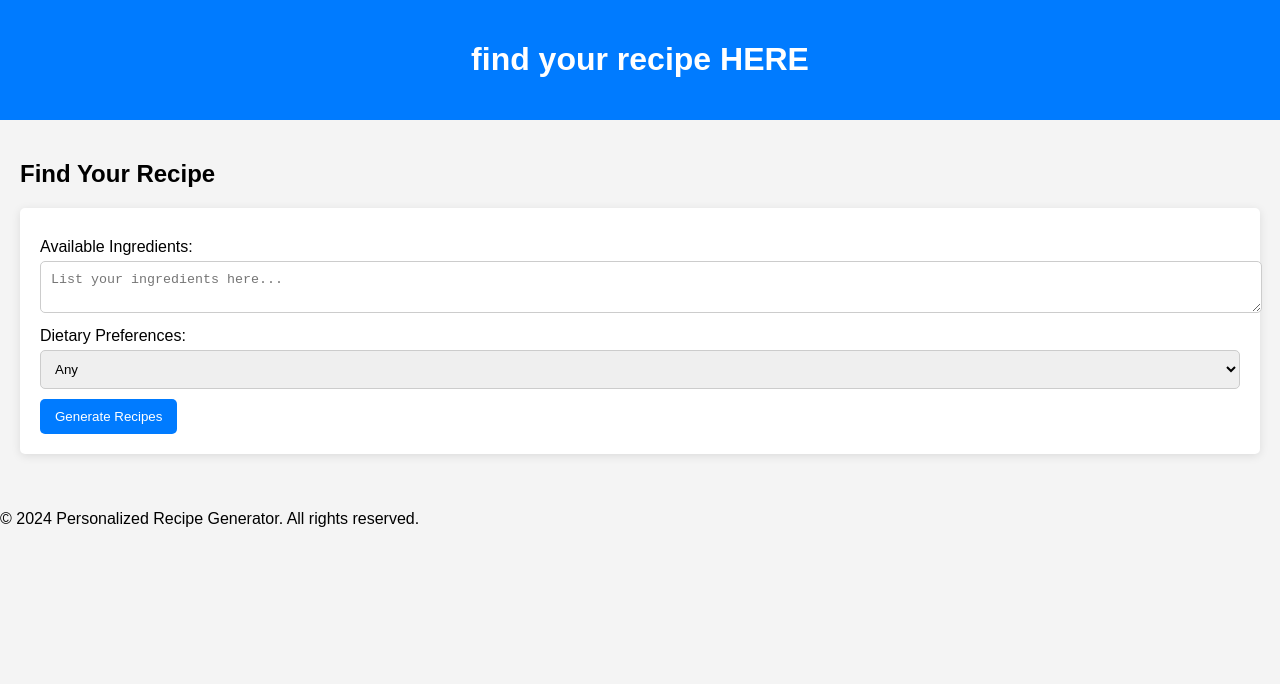
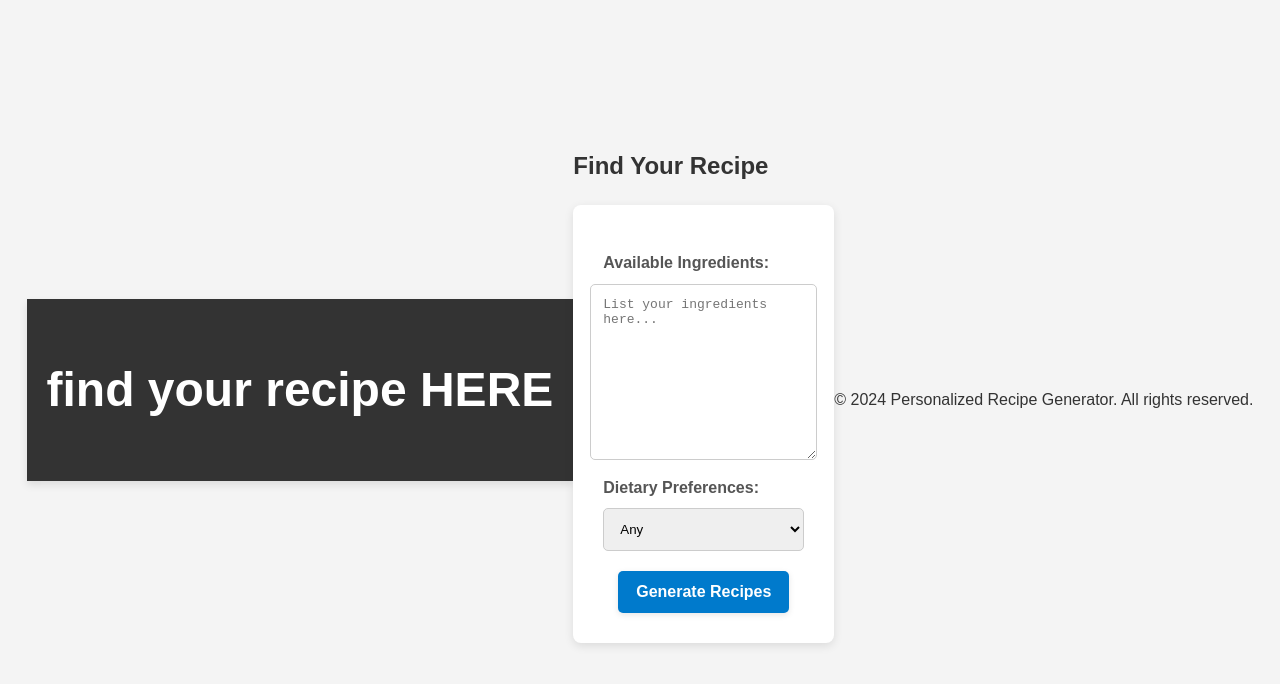
Before and after one commit to Joice-2004/Personalised_-recipe_generator, a plain HTML site: page recipe.html in a window 1280 px wide. Drawn offline with Linux system fonts and the light colour scheme.

Commit message:
Add files via upload

```diff
--- a/styles.css
+++ b/styles.css
@@ -1,62 +1,124 @@
+/* Global styles */
 body {
     font-family: Arial, sans-serif;
     margin: 0;
     padding: 0;
     background-color: #f4f4f4;
+    color: #333;
+    line-height: 1.6;
+    display: flex;
+    justify-content: center;
+    align-items: center;
+    min-height: 100vh;
 }
 
+/* Centered content wrapper */
+.container {
+    max-width: 800px;
+    width: 100%;
+    padding: 20px;
+    box-sizing: border-box;
+}
+
+/* Header styles */
 header {
-    background: #007BFF;
-    color: white;
+    background-color: #333333;
+    color: #ffffff;
     text-align: center;
     padding: 20px;
-} /* Add this closing brace */
-
-main {
-    padding: 20px;
+    font-size: 1.5em;
+    font-weight: bold;
+    box-shadow: 0 4px 8px rgba(0, 0, 0, 0.1);
+    margin-bottom: 20px;
 }
 
+/* Form styling */
 form {
-    background: white;
-    padding: 20px;
-    border-radius: 5px;
-    box-shadow: 0 2px 10px rgba(0, 0, 0, 0.1);
+    background-color: #ffffff;
+    padding: 30px;
+    border-radius: 8px;
+    box-shadow: 0 3px 10px rgba(0, 0, 0, 0.1);
+    display: flex;
+    flex-direction: column;
+    align-items: center;
+    max-width: 500px;
+    margin: auto;
 }
 
 label {
-    display: block;
-    margin-top: 10px;
+    font-weight: bold;
+    color: #555555;
+    margin-top: 15px;
+    width: 100%;
 }
 
 textarea, select {
     width: 100%;
-    padding: 10px;
-    margin-top: 5px;
-    border: 1px solid #ccc;
+    padding: 12px;
+    margin-top: 8px;
+    border: 1px solid #cccccc;
     border-radius: 5px;
+    transition: border-color 0.3s ease;
 }
 
+/* Larger textarea specifically for ingredients input */
+textarea#ingredients {
+    height: 150px; /* Makes the ingredient section larger */
+    resize: vertical; /* Allows user to adjust height if needed */
+    font-size: 1em; /* Slightly larger text */
+}
+
+textarea:focus, select:focus {
+    border-color: #007acc;
+    outline: none;
+    box-shadow: 0 0 5px rgba(0, 122, 204, 0.3);
+}
+
+/* Button styling */
 button {
-    background: #007BFF;
-    color: white;
+    background-color: #007acc;
+    color: #ffffff;
     border: none;
-    padding: 10px 15px;
+    padding: 12px 18px;
     border-radius: 5px;
     cursor: pointer;
-    margin-top: 10px;
+    margin-top: 20px;
+    font-size: 1em;
+    font-weight: bold;
+    transition: background-color 0.3s ease, transform 0.2s;
+    box-shadow: 0 2px 6px rgba(0, 0, 0, 0.1);
 }
 
 button:hover {
-    background: #0056b3;
+    background-color: #005b99;
+    transform: translateY(-2px);
 }
 
+/* Recipes section */
 .recipes {
-    margin-top: 20px;
+    margin-top: 30px;
 }
 
 .recipe {
-    background: #e7f3ff;
-    padding: 10px;
-    margin: 10px 0;
-    border-radius: 5px;
+    background-color: #f9f9f9;
+    padding: 15px;
+    margin: 15px 0;
+    border-radius: 8px;
+    border-left: 5px solid #007acc;
+    box-shadow: 0 2px 10px rgba(0, 0, 0, 0.05);
 }
+
+/* Responsive adjustments */
+@media (max-width: 600px) {
+    header {
+        font-size: 1.3em;
+    }
+
+    form {
+        padding: 20px;
+    }
+
+    button {
+        padding: 10px 15px;
+    }
+}
```
